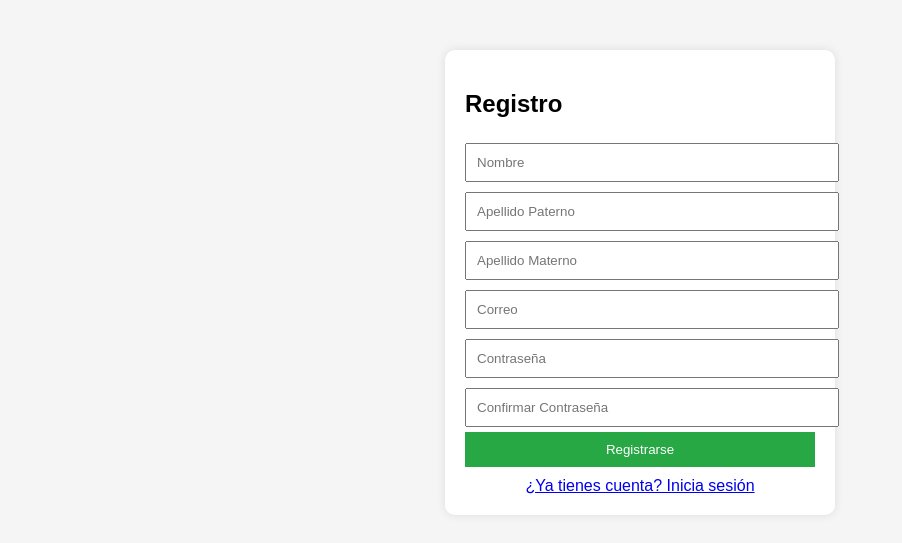
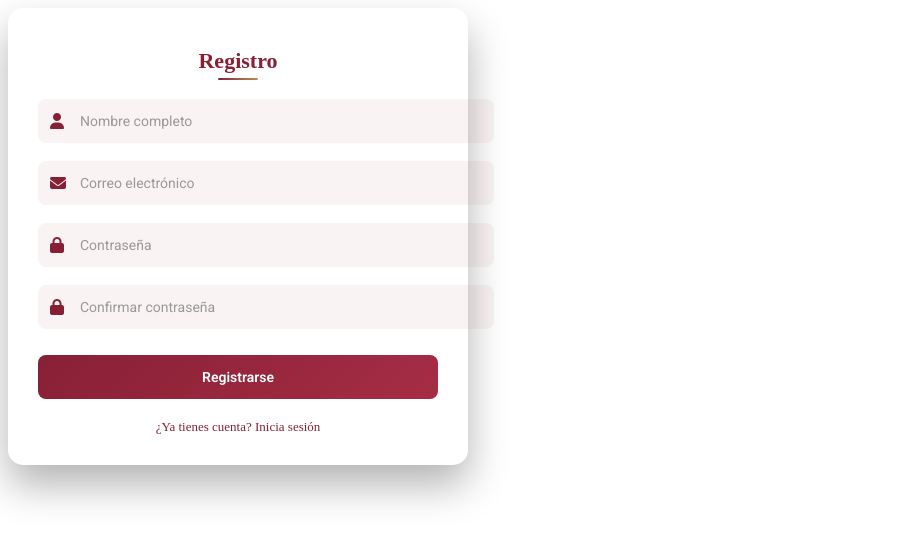
Before and after one commit to SamSanchez710/EXPO-EDAYO-ZINACANTEPEC-2, a PHP site: page /register.php in a window 1280 px wide. Shown: the top 543 px of the page, without its empty margins (0-902 px from the left). Run offline with PHP 8.4, Linux system fonts and the light colour scheme.

Commit message:
Diseño login

```diff
--- a/public/Vistas/register.php
+++ b/public/Vistas/register.php
@@ -4,37 +4,57 @@
     <meta charset="UTF-8">
     <meta name="viewport" content="width=device-width, initial-scale=1.0">
     <title>Registro - Expo Edayo</title>
-    <style>
-        body { font-family: Arial, sans-serif; background: #f5f5f5; }
-        .register-container { width: 350px; margin: 50px auto; padding: 20px; background: #fff; border-radius: 10px; box-shadow: 0 0 10px rgba(0,0,0,0.1);}
-        input { width: 100%; padding: 10px; margin: 5px 0; }
-        button { padding: 10px; width: 100%; background: #28a745; color: #fff; border: none; cursor: pointer; }
-        .error { color: red; }
-        .success { color: green; }
-    </style>
+    <link rel="stylesheet" href="https://cdnjs.cloudflare.com/ajax/libs/font-awesome/6.4.0/css/all.min.css">
+    <link href="https://fonts.googleapis.com/css2?family=Roboto:wght@300;400;500;600;700&display=swap" rel="stylesheet">
+    <link rel="stylesheet" href="../css/registro.css">
+    <link rel="stylesheet" href="../css/modal_login.css">
 </head>
 <body>
-    <div class="register-container">
+    <div class="login-container">
         <h2>Registro</h2>
 
-        <?php
-        if(isset($error)) echo "<p class='error'>$error</p>";
-        if(isset($success)) echo "<p class='success'>$success</p>";
-        ?>
+        <?php if(isset($error)) echo "<p class='error'>$error</p>"; ?>
 
         <form method="POST" action="../../app/controllers/RegisterController.php">
-            <input type="text" name="nombre" placeholder="Nombre" required>
-            <input type="text" name="apellido_paterno" placeholder="Apellido Paterno" required>
-            <input type="text" name="apellido_materno" placeholder="Apellido Materno" required>
-            <input type="email" name="email" placeholder="Correo" required>
-            <input type="password" name="password" placeholder="Contraseña" required>
-            <input type="password" name="confirm_password" placeholder="Confirmar Contraseña" required>
-            <button type="submit">Registrarse</button>
+            <div class="input-group">
+                <div class="input-container">
+                    <i class="fas fa-user"></i>
+                    <input type="text" name="nombre" placeholder="Nombre completo" required>
+                </div>
+            </div>
+
+            <div class="input-group">
+                <div class="input-container">
+                    <i class="fas fa-envelope"></i>
+                    <input type="email" name="email" placeholder="Correo electrónico" required>
+                </div>
+            </div>
+
+            <div class="input-group">
+                <div class="input-container">
+                    <i class="fas fa-lock"></i>
+                    <input type="password" name="password" placeholder="Contraseña" required>
+                </div>
+            </div>
+
+            <div class="input-group">
+                <div class="input-container">
+                    <i class="fas fa-lock"></i>
+                    <input type="password" name="confirm_password" placeholder="Confirmar contraseña" required>
+                </div>
+            </div>
+
+            <div class="input-group">
+                <button type="submit">
+                    <span class="btn-text">Registrarse</span>
+                    <div class="loading-spinner"></div>
+                </button>
+            </div>
         </form>
 
         <div style="text-align:center; margin-top:10px;">
-            <a href="login.php">¿Ya tienes cuenta? Inicia sesión</a>
-        </div>
+    <a href="#" id="backToLogin">¿Ya tienes cuenta? Inicia sesión</a>
+</div>
     </div>
 </body>
 </html>
--- /dev/null
+++ b/public/css/registro.css
@@ -0,0 +1,161 @@
+/* === ESTILOS ESPECÍFICOS PARA REGISTRO === */
+.login-container {
+  background: #FFFFFF;
+  width: 100%;
+  max-width: 400px;
+  border-radius: 15px;
+  box-shadow: 0 20px 40px rgba(0, 0, 0, 0.3);
+  padding: 40px 30px 30px;
+  animation: formAppear 0.6s ease-out;
+}
+
+.login-container h2 {
+  color: #882035;
+  font-size: 22px;
+  font-weight: 700;
+  text-align: center;
+  margin: 0 0 25px;
+  position: relative;
+}
+
+.login-container h2::after {
+  content: '';
+  position: absolute;
+  bottom: -6px;
+  left: 50%;
+  transform: translateX(-50%);
+  width: 40px;
+  height: 2px;
+  background: linear-gradient(90deg, #882035, #b98f55);
+  border-radius: 2px;
+}
+
+.login-container form {
+  margin-bottom: 15px;
+}
+
+.login-container .input-group {
+  margin: 0 0 18px;
+  position: relative;
+}
+
+.login-container .input-container {
+  position: relative;
+  width: 100%;
+}
+
+.login-container .input-container i {
+  position: absolute;
+  left: 12px;
+  top: 50%;
+  transform: translateY(-50%);
+  color: #882035;
+  font-size: 1em;
+  z-index: 2;
+}
+
+.login-container input[type="email"],
+.login-container input[type="password"],
+.login-container input[type="text"] {
+  outline: none;
+  background: rgba(136, 32, 53, 0.05);
+  width: 100%;
+  border: 2px solid transparent;
+  border-radius: 8px;
+  padding: 12px 12px 12px 40px;
+  color: #333;
+  font-family: "Roboto", sans-serif;
+  font-size: 14px;
+  transition: all 0.3s ease;
+}
+
+.login-container input[type="email"]:focus,
+.login-container input[type="password"]:focus,
+.login-container input[type="text"]:focus {
+  background: #ffffff;
+  border-color: #882035;
+  box-shadow: 0 0 0 3px rgba(136, 32, 53, 0.1);
+}
+
+.login-container input::placeholder {
+  color: #999;
+}
+
+.login-container button[type="submit"] {
+  background: linear-gradient(135deg, #882035, #a52d45);
+  width: 100%;
+  border: 0;
+  border-radius: 8px;
+  padding: 14px 20px;
+  color: #FFFFFF;
+  font-family: "Roboto", sans-serif;
+  font-size: 14px;
+  font-weight: 600;
+  cursor: pointer;
+  transition: all 0.3s ease;
+  margin-top: 8px;
+}
+
+.login-container button[type="submit"]:hover {
+  transform: translateY(-2px);
+  box-shadow: 0 6px 20px rgba(136, 32, 53, 0.5);
+}
+
+.login-container a {
+  color: #882035;
+  font-size: 13px;
+  text-decoration: none;
+  font-weight: 500;
+  transition: color 0.3s ease;
+}
+
+.login-container a:hover {
+  color: #b98f55;
+  text-decoration: underline;
+}
+
+.login-container .error {
+  color: #dc3545;
+  font-size: 11px;
+  font-weight: 500;
+  padding: 5px 8px;
+  background: rgba(220, 53, 69, 0.1);
+  border-radius: 4px;
+  border-left: 2px solid #dc3545;
+  text-align: center;
+  margin-bottom: 15px;
+}
+
+@keyframes formAppear {
+  from {
+    opacity: 0;
+    transform: scale(0.9) translateY(20px);
+  }
+  to {
+    opacity: 1;
+    transform: scale(1) translateY(0);
+  }
+}
+
+@media (max-width: 480px) {
+  .login-container {
+    max-width: 100%;
+    padding: 30px 20px 20px;
+  }
+
+  .login-container h2 {
+    font-size: 20px;
+  }
+
+  .login-container input[type="email"],
+  .login-container input[type="password"],
+  .login-container input[type="text"] {
+    padding: 10px 10px 10px 35px;
+    font-size: 13px;
+  }
+
+  .login-container button[type="submit"] {
+    padding: 12px 20px;
+    font-size: 13px;
+  }
+}
```
Also changed, not shown: public/Vistas/index.php (+69 -5 lines), public/Vistas/login.php (+28 -14 lines), public/Vistas/login_modal.php (added, +25 -0 lines), public/css/index.css (+40 -0 lines), public/css/login.css (added, +204 -0 lines), public/css/modal_login.css (added, +62 -0 lines).
